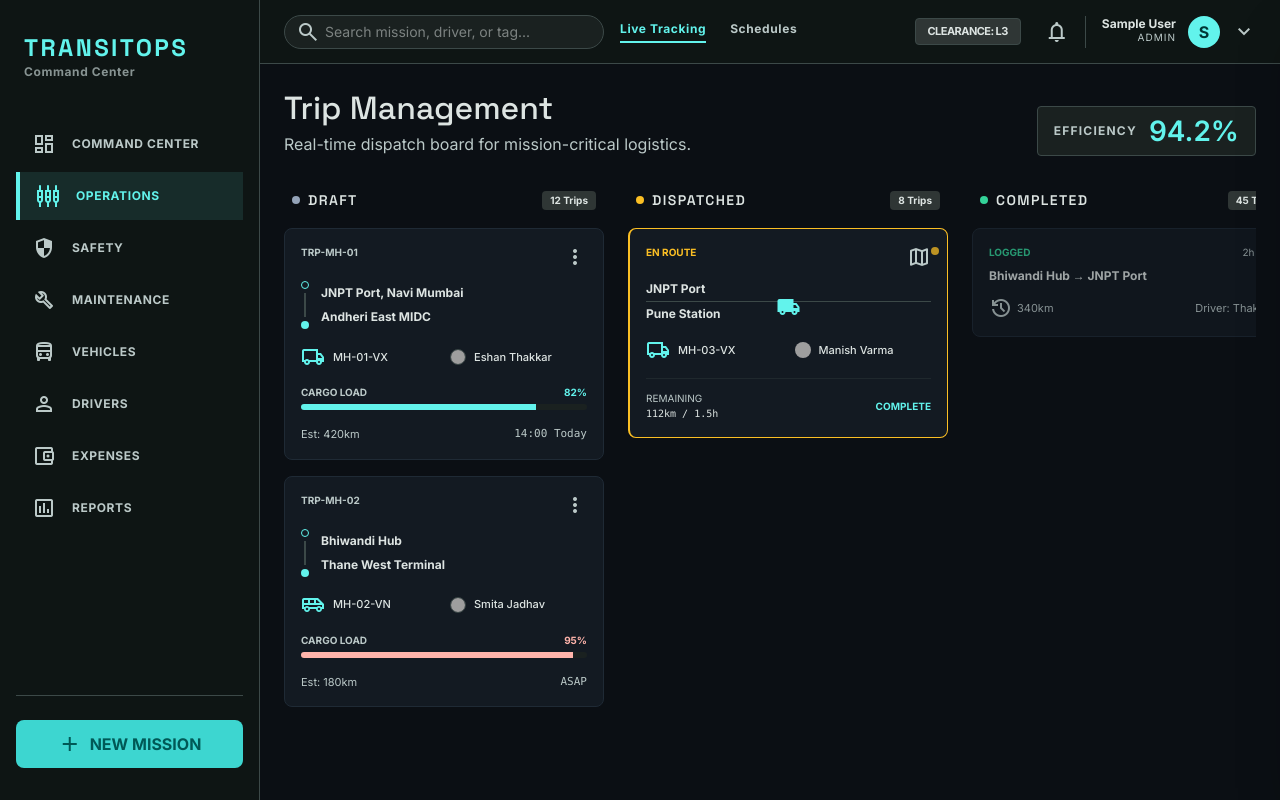
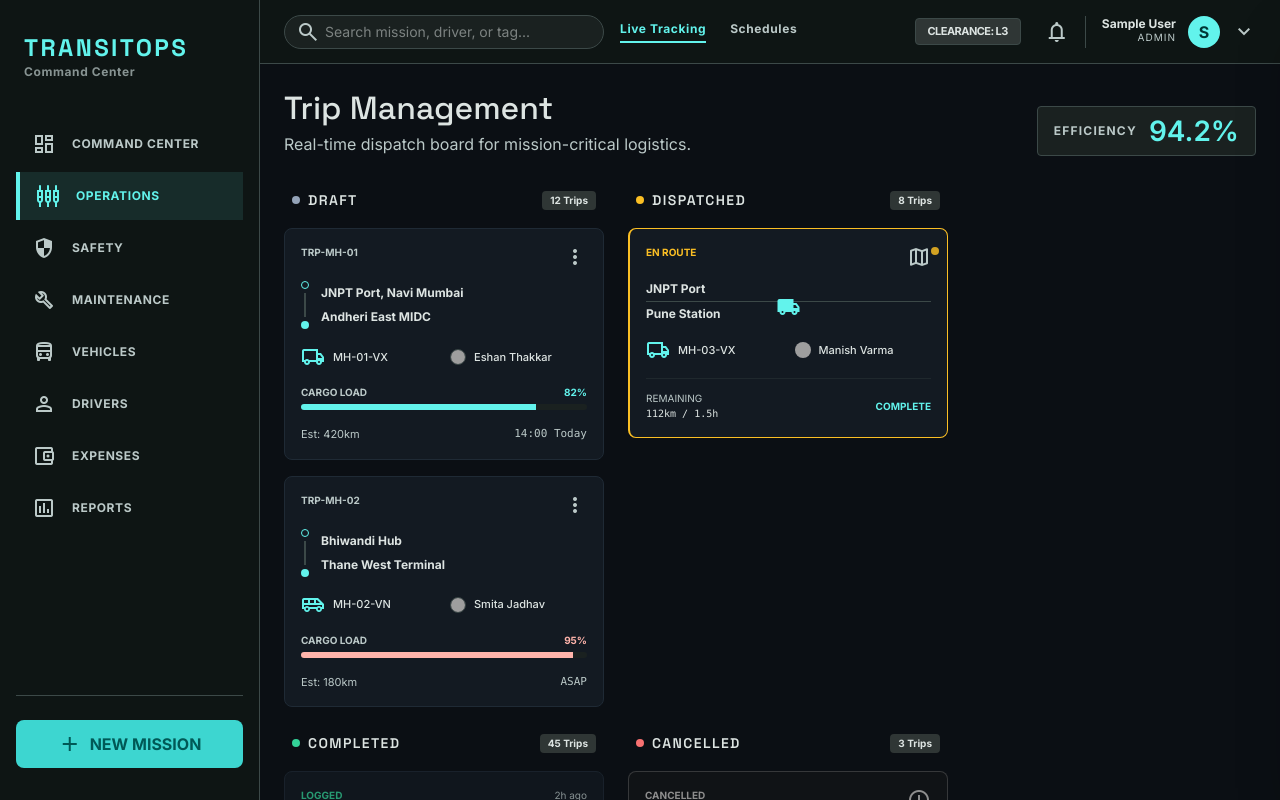
Before and after one commit to Ayyub2006/TransitOps, a React (Vite) app: page /trips in a window 1280 px wide. Shown: the top 800 px of the page. Built offline with nearby package versions, Linux system fonts and the light colour scheme; no server answers; sample sign-in values are in the browser's storage; grey boxes are pictures that could not be loaded.

Commit message:
fix: adjust layout to prevent horizontal overflow and enable wrapping for the kanban board

```diff
--- a/src/pages/Trips.jsx
+++ b/src/pages/Trips.jsx
@@ -28,7 +28,7 @@ export default function Trips() {
   </div>
 </TopBar>
 {/*  Main Content Canvas  */}
-<main className="ml-0 lg:ml-[var(--spacing-sidebar-width)] mt-topbar-height p-6 min-h-[calc(100vh-64px)] overflow-x-auto bg-[#0b0f14]">
+<main className="ml-0 lg:ml-[var(--spacing-sidebar-width)] mt-topbar-height p-6 min-h-[calc(100vh-64px)] overflow-x-hidden bg-[#0b0f14]">
 {/*  Dashboard Header  */}
 <div className="mb-8 flex justify-between items-end">
 <div>
@@ -43,7 +43,7 @@ export default function Trips() {
 </div>
 </div>
 {/*  Kanban Board  */}
-<div className="flex gap-6 pb-6 overflow-x-auto h-full items-start">
+<div className="flex flex-wrap gap-6 pb-6 h-full items-start">
 {/*  COLUMN: Draft  */}
 <div className="kanban-column flex-shrink-0 w-80">
 <div className="flex items-center justify-between mb-4 px-2">
```
